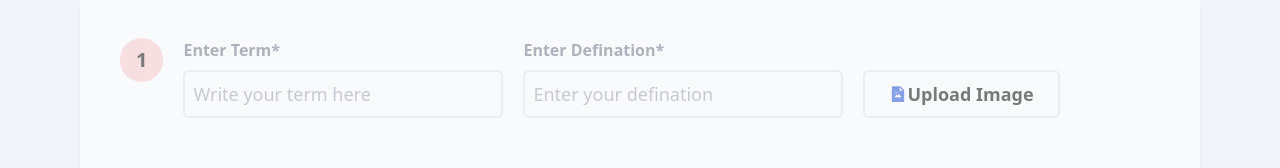
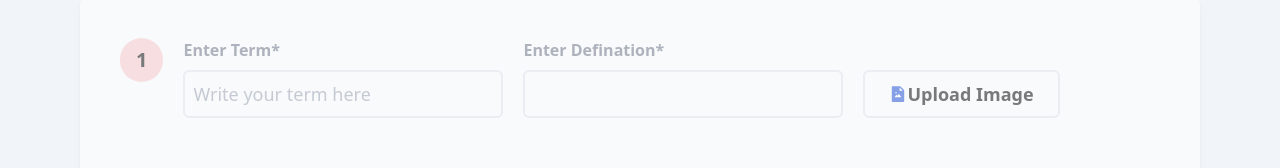
Before and after one commit to snetagupta/flashcard-generator, a React (Create React App) app: page / in a window 1280 px wide. Shown: the part 699-867 px from the top of the page. Built offline with nearby package versions, Linux system fonts and the light colour scheme.

Commit message:
removed placeholder message

```diff
--- a/src/components/CreateTerm.jsx
+++ b/src/components/CreateTerm.jsx
@@ -43,7 +43,7 @@ const CreateTerm = ({ values, setFieldValue }) => {
                     htmlFor={`Defination${item}`}
                     label={"Enter Defination"}
                     id={`Defination-${item}`}
-                    placeholder={"Enter your defination"}
+                    // placeholder={"Enter your defination"}
                   />
                   {!item.image && (
                     <div>
```
